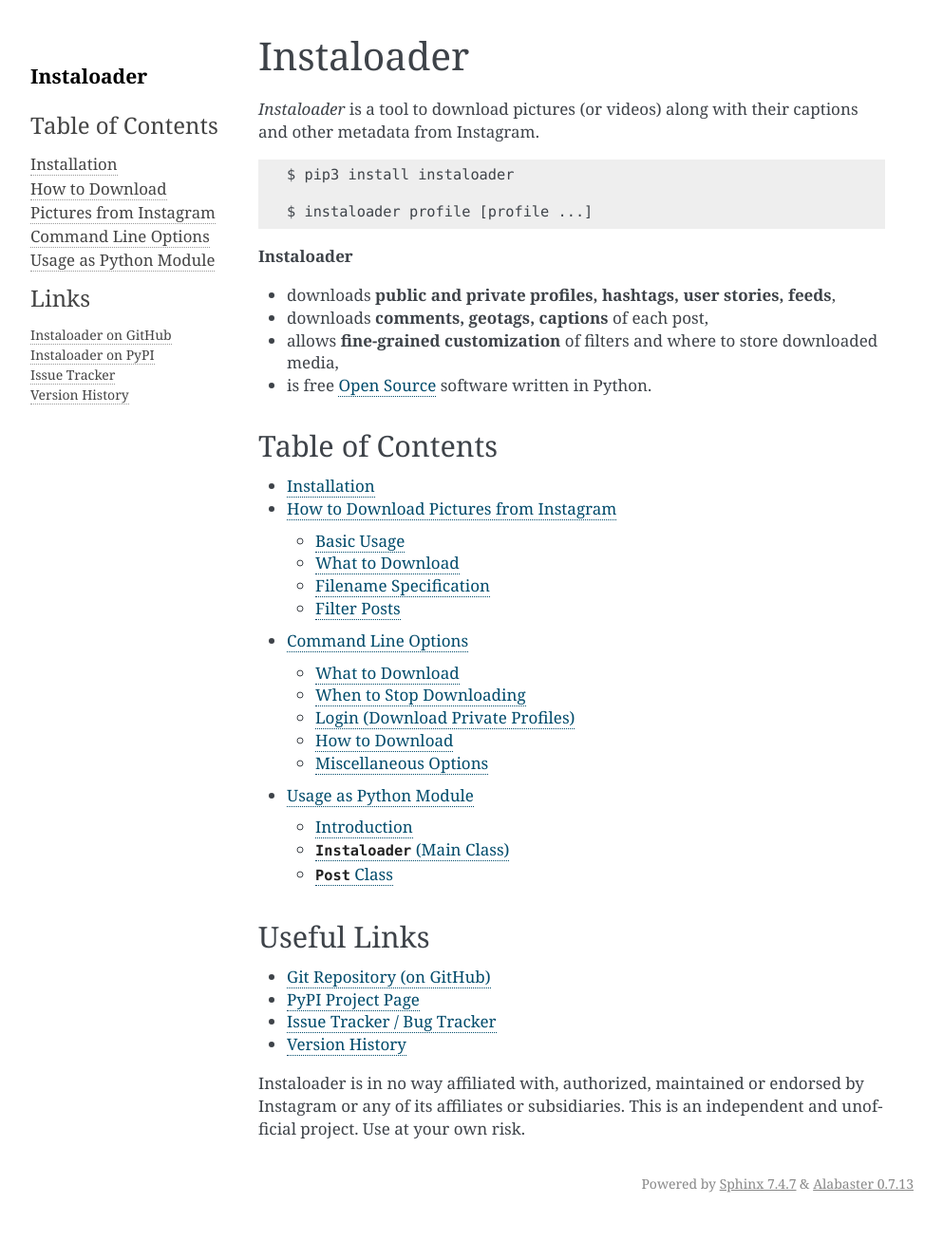
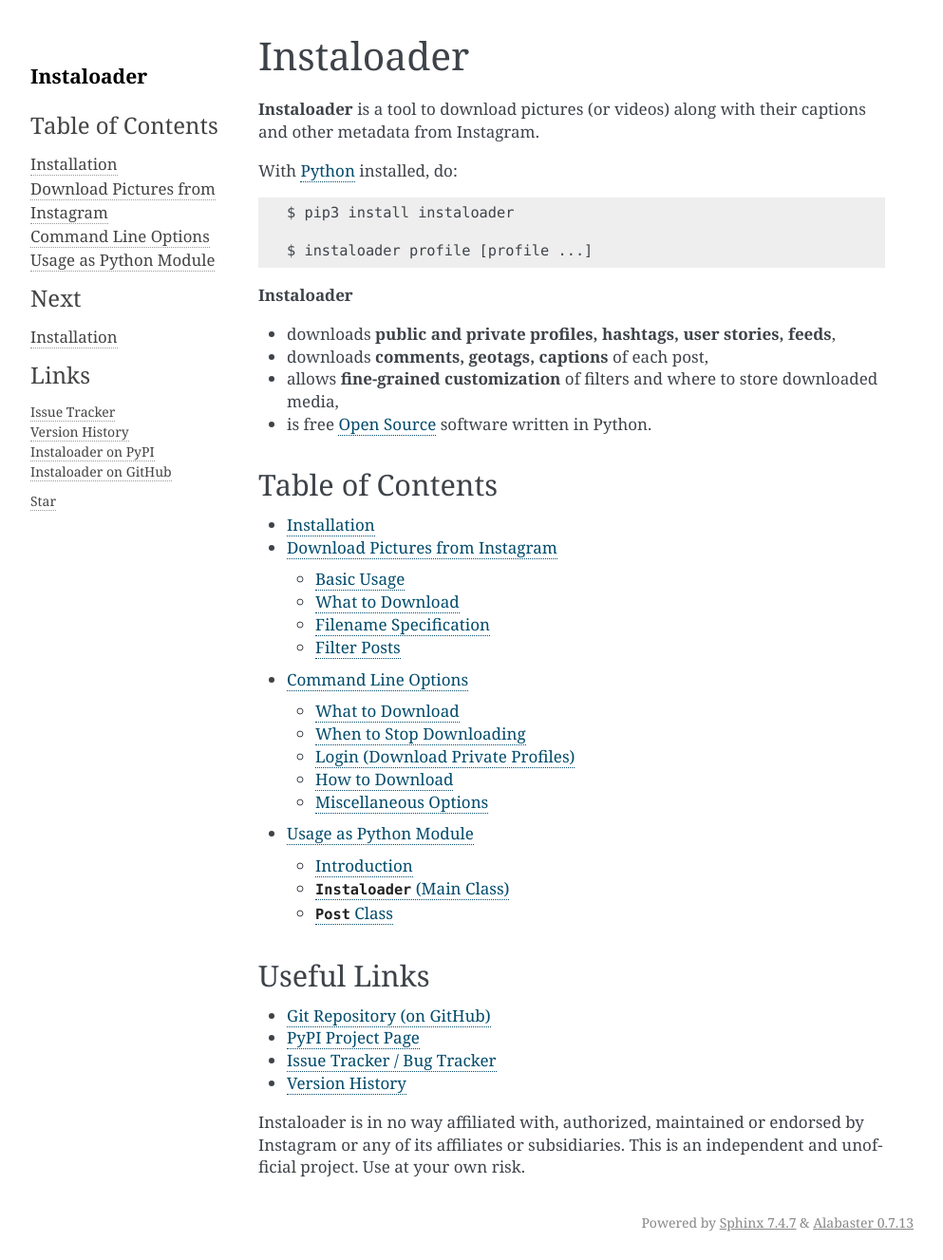
Before and after one commit to instaloader/instaloader, a Sphinx documentation site: the page built from docs/index.rst, in a window 1280 px wide. Shown: the whole page at 95% size, without its empty margins (148-1141 px from the left). Built offline with Sphinx 7.4.7, drawn with Linux system fonts in a browser that asks for light colours; before the commit the page ends 1286 px from its top, so only the background shows below that.

```diff
--- a/README.rst
+++ b/README.rst
@@ -340,7 +343,7 @@ get the current username of a profile, given this unique ID
 .. as-module-intro-end
 
 Refer to the
-`Instaloader Documentation <http://instaloader.readthedocs.io/>`__ for
+`Instaloader Documentation <https://instaloader.readthedocs.io/>`__ for
 more information.
 
 Disclaimer
--- a/docs/_templates/links.html
+++ b/docs/_templates/links.html
@@ -1,7 +1,18 @@
+{% if next %}
+<h3>Next</h3>
+<ul>
+  <li class="toctree-l1"><a class="reference internal" href="{{ next.link|e }}">{{ next.title }}</a></li>
+</ul>
+{% endif %}
 <h3>Links</h3>
 <ul>
-  <li><a href="https://github.com/Thammus/instaloader">Instaloader on GitHub</a></li>
-  <li><a href="https://pypi.python.org/pypi/instaloader">Instaloader on PyPI</a></li>
   <li><a href="https://github.com/Thammus/instaloader/issues">Issue Tracker</a></li>
   <li><a href="https://github.com/Thammus/instaloader/releases">Version History</a></li>
+  <li><a href="https://pypi.python.org/pypi/instaloader">Instaloader on PyPI</a></li>
+  <li><a href="https://github.com/Thammus/instaloader">Instaloader on GitHub</a></li>
 </ul>
+<ul>
+  <li>
+    <a class="github-button" href="https://github.com/Thammus/Instaloader" data-icon="octicon-star" data-size="large" data-show-count="true" aria-label="Star Thammus/Instaloader on GitHub">Star</a>
+  </li>
+</ul>
--- a/docs/basic-usage.rst
+++ b/docs/basic-usage.rst
@@ -1,5 +1,5 @@
-How to Download Pictures from Instagram
----------------------------------------
+Download Pictures from Instagram
+---------------------------------
 
 Basic Usage
 ^^^^^^^^^^^
--- a/docs/index.rst
+++ b/docs/index.rst
@@ -1,8 +1,10 @@
 Instaloader
 ===========
 
-*Instaloader* is a tool to download pictures (or videos) along with
+**Instaloader** is a tool to download pictures (or videos) along with
 their captions and other metadata from Instagram.
+
+With `Python <https://www.python.org/>`__ installed, do:
 
 ::
 
--- a/instaloader.py
+++ b/instaloader.py
@@ -1302,7 +1302,9 @@ class Instaloader:
 
 def main():
     parser = ArgumentParser(description=__doc__, add_help=False,
-                            epilog="Report issues at https://github.com/Thammus/instaloader/issues.")
+                            epilog="Report issues at https://github.com/Thammus/instaloader/issues. "
+                                   "The complete documentation can be found at "
+                                   "https://instaloader.readthedocs.io/.")
 
     g_what = parser.add_argument_group('What to Download',
                                        'Specify a list of profiles or #hashtags. For each of these, Instaloader '
--- a/setup.py
+++ b/setup.py
@@ -31,11 +31,14 @@ keywords = (['instagram', 'instagram-scraper', 'instagram-client', 'instagram-fe
              'pictures', 'instagram-user-photos', 'instagram-photos', 'instagram-metadata', 'instagram-downloader',
              'instagram-stories'])
 
+# NOTE that many of the values defined in this file are duplicated on other places, such as the
+# documentation.
+
 setup(
     name='instaloader',
     version=get_version(),
     py_modules=['instaloader'],
-    url='https://github.com/Thammus/instaloader',
+    url='https://instaloader.readthedocs.io/',
     license='MIT',
     author='Alexander Graf, André Koch-Kramer',
     author_email='mail@agraf.me, koch-kramer@web.de',
```
Also changed, not shown: other parts of README.rst (+3 -0 lines).
